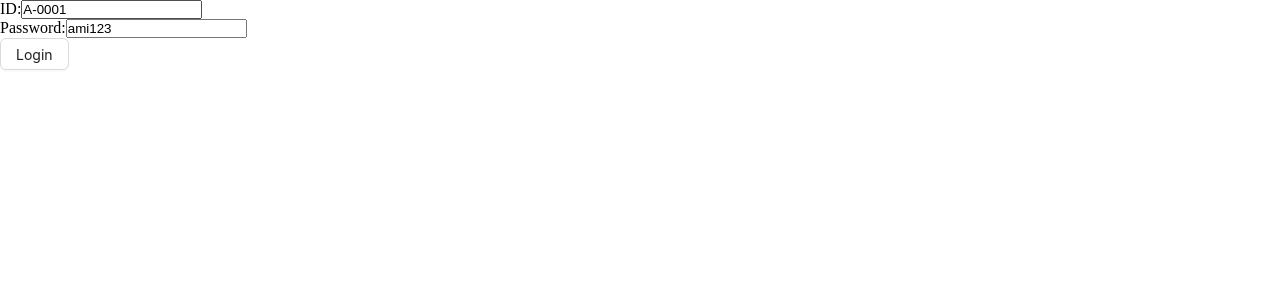
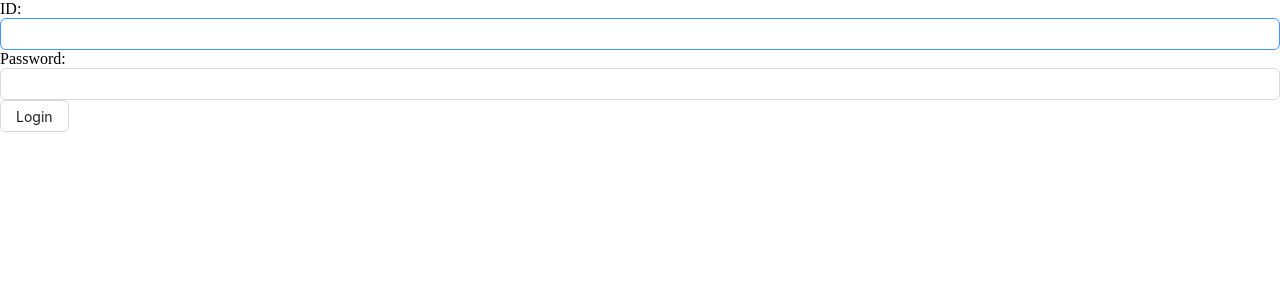
Before and after one commit to aothymoon59/PH_University_Client, a React (Vite) app: page /login in a window 1280 px wide. Shown: the top 300 px of the page. Built offline with nearby package versions, Linux system fonts and the light colour scheme.

Commit message:
share form context using formProvider

```diff
--- a/src/components/form/PHForm.tsx
+++ b/src/components/form/PHForm.tsx
@@ -1,9 +1,13 @@
 import React from "react";
-import { useForm } from "react-hook-form";
+import { FormProvider, useForm } from "react-hook-form";
 
 const PHForm = ({ onSubmit, children }) => {
-  const { handleSubmit } = useForm();
-  return <form onSubmit={handleSubmit(onSubmit)}>{children}</form>;
+  const methods = useForm();
+  return (
+    <FormProvider {...methods}>
+      <form onSubmit={methods.handleSubmit(onSubmit)}>{children}</form>
+    </FormProvider>
+  );
 };
 
 export default PHForm;
--- /dev/null
+++ b/src/components/form/PHInput.tsx
@@ -0,0 +1,14 @@
+import { Input } from "antd";
+import { useFormContext } from "react-hook-form";
+
+const PHInput = ({ type, name, label }) => {
+  const { register } = useFormContext();
+  return (
+    <>
+      {label ? <label htmlFor={name}>{label}</label> : null}
+      <Input type={type} id={name} {...register(name)} />
+    </>
+  );
+};
+
+export default PHInput;
--- a/src/pages/Login.tsx
+++ b/src/pages/Login.tsx
@@ -1,5 +1,5 @@
 import { Button } from "antd";
-import { FieldValues, useForm } from "react-hook-form";
+import { FieldValues, useForm, useFormContext } from "react-hook-form";
 import { useLoginMutation } from "../redux/features/auth/authApi";
 import { useAppDispatch } from "../redux/hooks";
 import { TUser, setUser } from "../redux/features/auth/authSlice";
@@ -7,16 +7,18 @@
 import { useNavigate } from "react-router-dom";
 import { toast } from "sonner";
 import PHForm from "../components/form/PHForm";
+import PHInput from "../components/form/PHInput";
 
 const Login = () => {
   const navigate = useNavigate();
   const dispatch = useAppDispatch();
-  const { register, handleSubmit } = useForm({
-    defaultValues: {
-      userId: "A-0001",
-      password: "ami123",
-    },
-  });
+
+  // const { register, handleSubmit } = useForm({
+  //   defaultValues: {
+  //     userId: "A-0001",
+  //     password: "ami123",
+  //   },
+  // });
 
   const [login] = useLoginMutation();
 
@@ -44,12 +46,10 @@
   return (
     <PHForm onSubmit={onSubmit}>
       <div>
-        <label htmlFor="id">ID:</label>
-        <input type="text" id="id" {...register("userId")} />
+        <PHInput type="text" name="userId" label="ID:" />
       </div>
       <div>
-        <label htmlFor="password">Password:</label>
-        <input type="text" id="password" {...register("password")} />
+        <PHInput type="text" name="password" label="Password:" />
       </div>
       <Button htmlType="submit">Login</Button>
     </PHForm>
```
